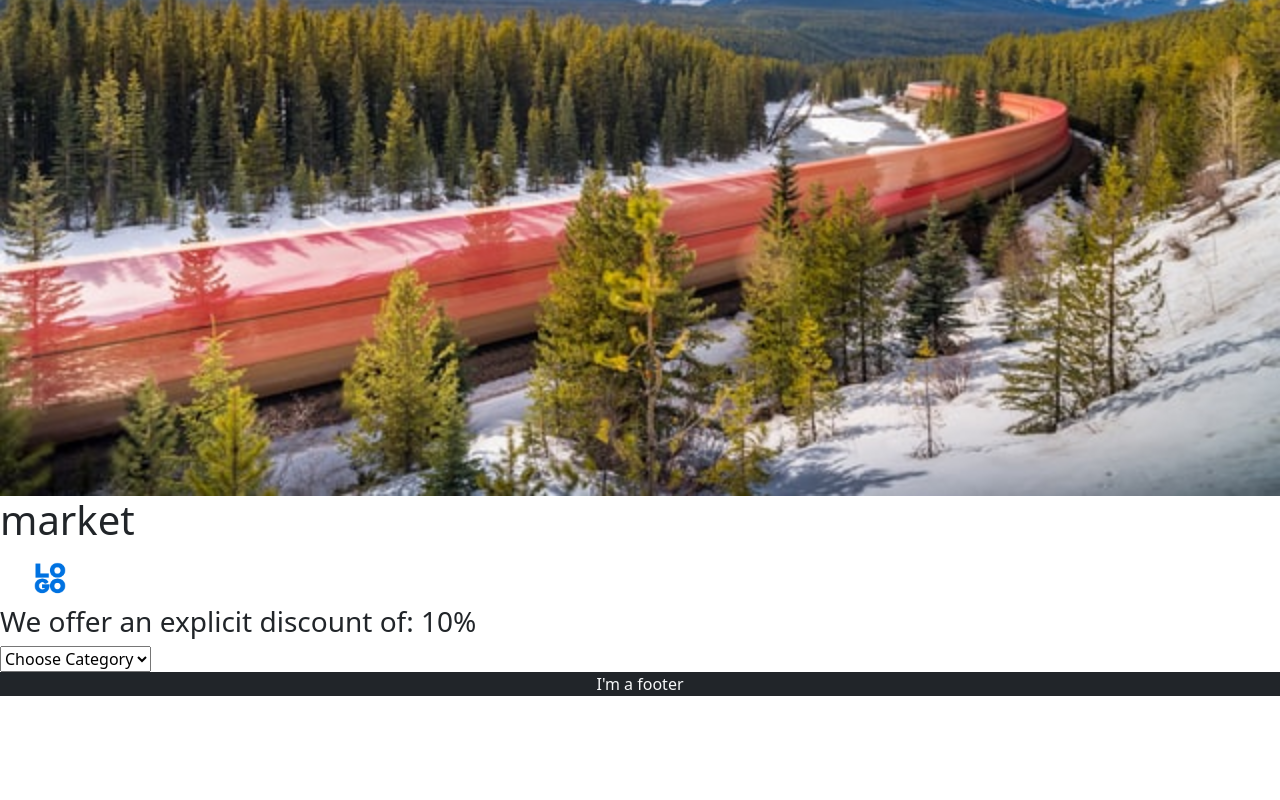
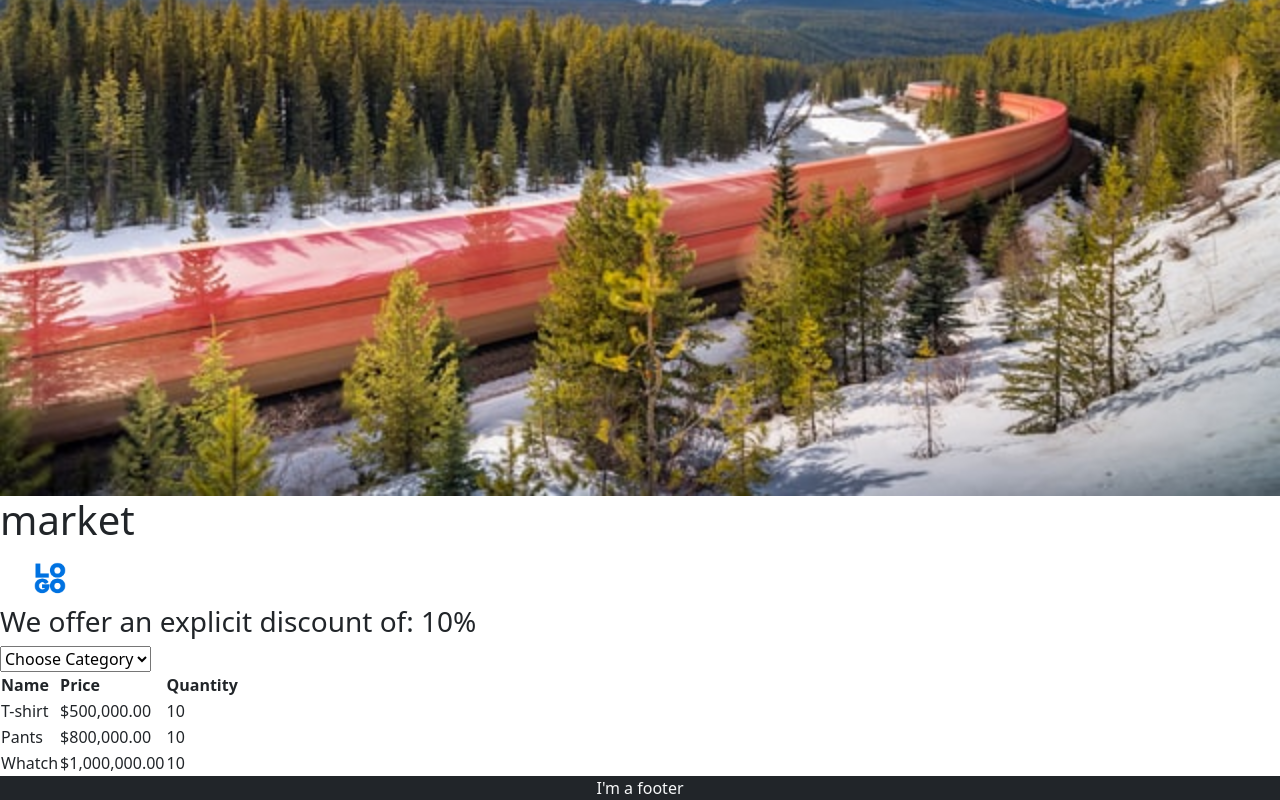
Before and after one commit to 3amry/ITI-angular-app, an Angular app: page / in a window 1280 px wide. Shown: the part 450-1250 px from the top of the page. Before the commit the page ends 1146 px from the top, so only its background shows below. Built offline with nearby package versions, Linux system fonts and the light colour scheme.

Commit message:
add product table

```diff
--- a/src/app/products/products.component.html
+++ b/src/app/products/products.component.html
@@ -12,3 +12,16 @@
     {{ category.name }}
   </option>
 </select>
+
+<table>
+  <tr>
+    <th>Name</th>
+    <th>Price</th>
+    <th>Quantity</th>
+  </tr>
+  <tr *ngFor="let product of productList">
+    <td>{{ product.name }}</td>
+    <td>{{ product.price | currency }}</td>
+    <td>{{ product.quantity }}</td>
+  </tr>
+</table>
```
